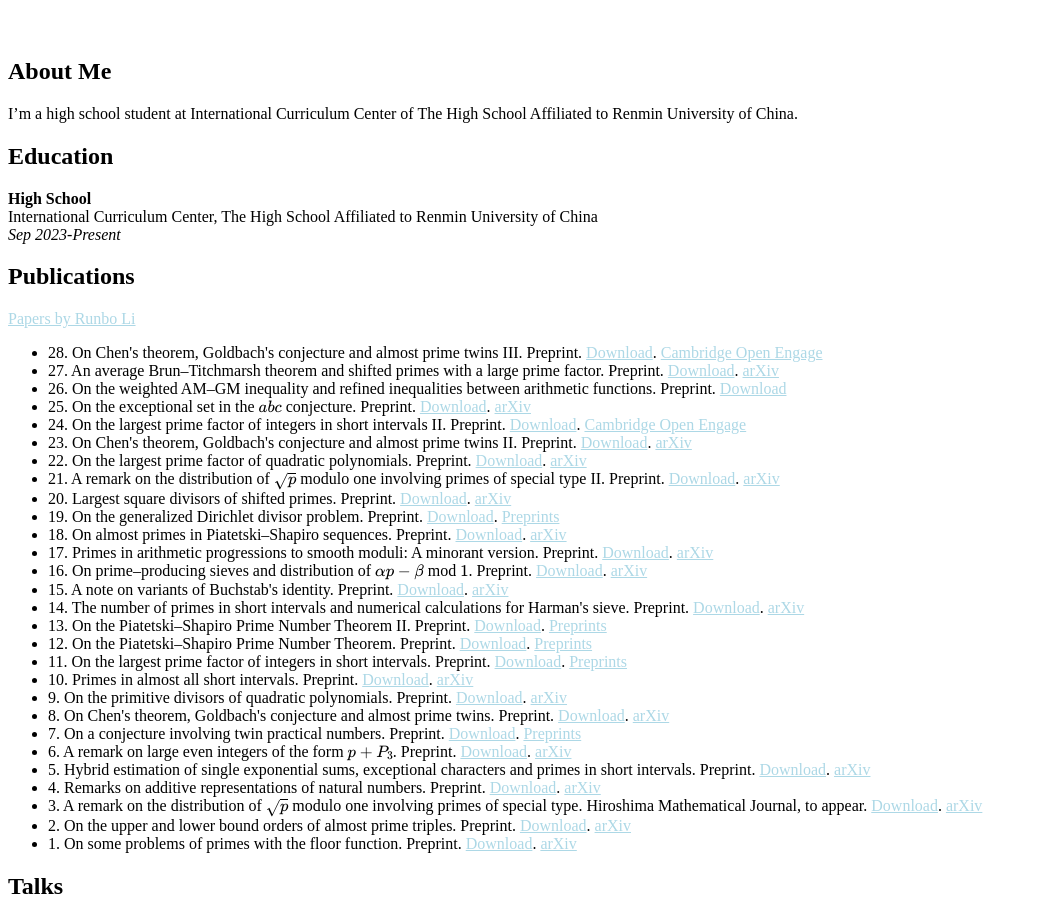
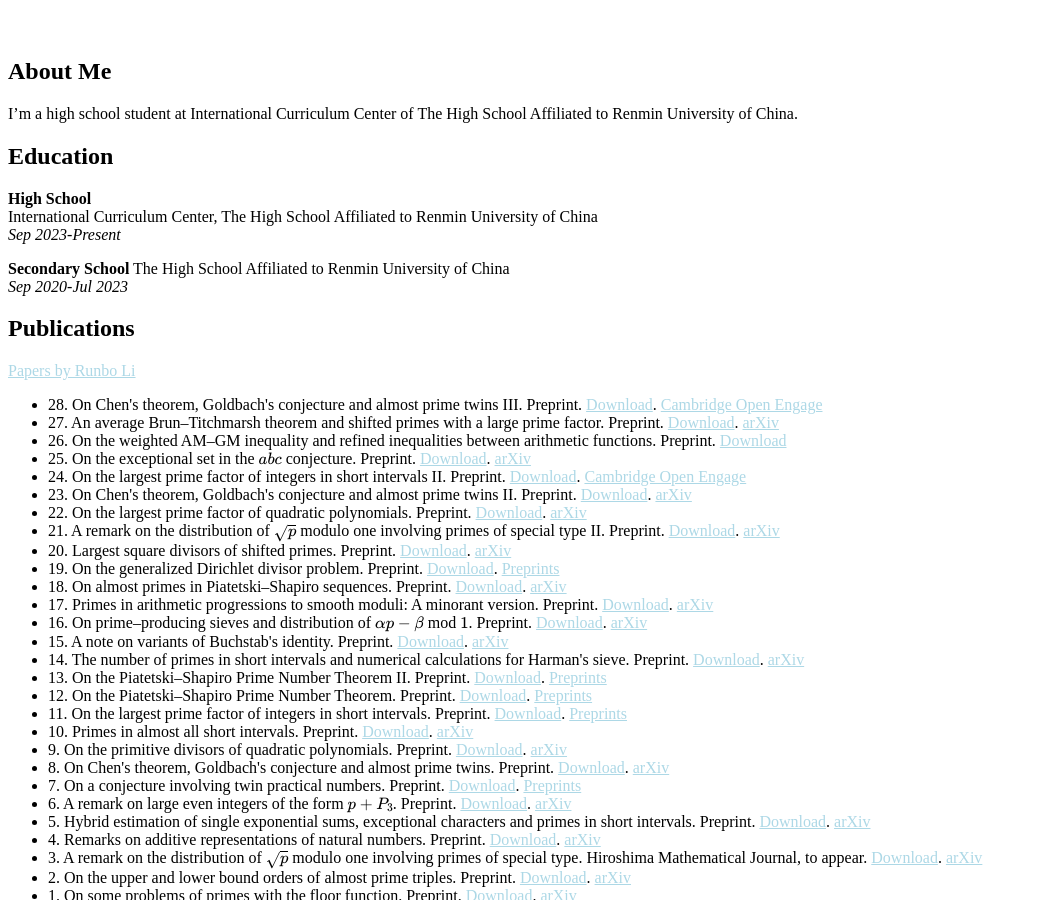
Before and after one commit to CareyRunboLi/CareyRunboLi.github.io, a Jekyll site: the page built from index.md, in a window 1280 px wide and 900 px high, scrolled down 1451 px. Shown: the whole window, without its empty margins (0-1038 px from the left). Built offline with Jekyll 4.4.1, drawn with Linux system fonts in a browser that asks for light colours; some web fonts are replaced; formulas are drawn with MathJax 3; a style sheet for code colours, icons or effects is not loaded; our own code applies the rules of GitHub Pages for plain Markdown files.

Commit message:
Update index.md

```diff
--- a/index.md
+++ b/index.md
@@ -12,6 +12,10 @@ I’m a high school student at International Curriculum Center of The High Schoo
 International Curriculum Center, The High School Affiliated to Renmin University of China
 *Sep 2023-Present*
 
+**Secondary School**
+The High School Affiliated to Renmin University of China
+*Sep 2020-Jul 2023*
+
 {% include_relative _includes/preprints.md %}
 
 {% include_relative _includes/talks.md %}
```
